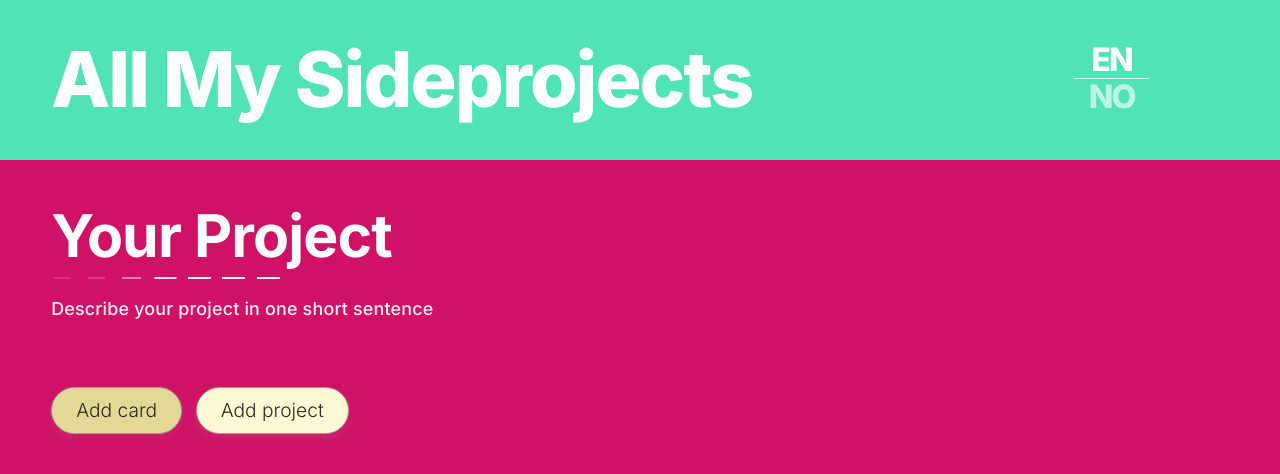
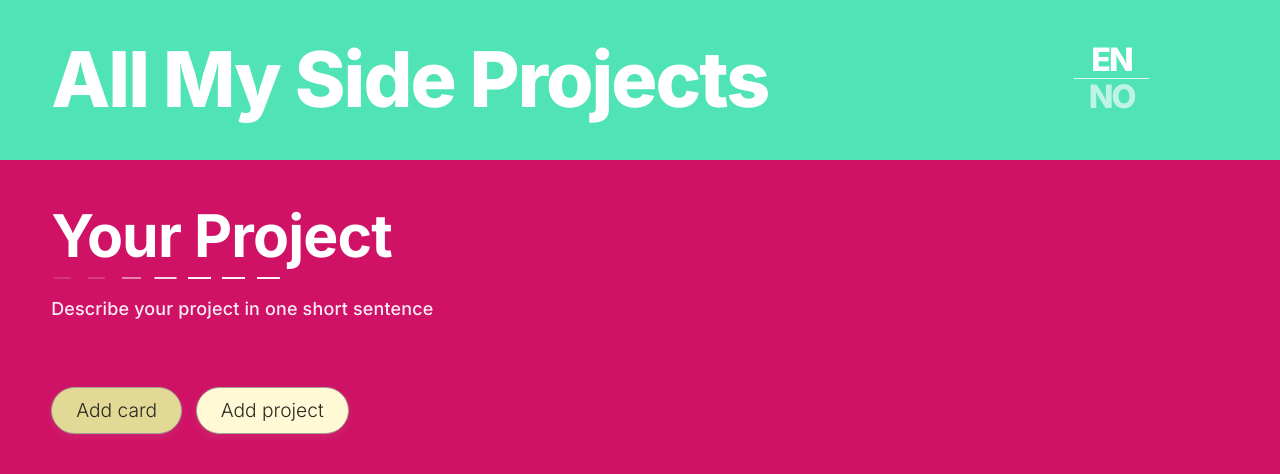
Before and after one commit to nataliakuntic/project-dashboard, a React (Vite) app: page / in a window 1280 px wide. Shown: the top 474 px of the page. Built offline with nearby package versions, Linux system fonts and the light colour scheme.

Commit message:
Adjust app title spacing

```diff
--- a/index.html
+++ b/index.html
@@ -3,7 +3,7 @@
   <head>
     <meta charset="UTF-8" />
     <meta name="viewport" content="width=device-width, initial-scale=1.0" />
-    <title>All My Sideprojects</title>
+    <title>All My Side Projects</title>
     <link rel="preconnect" href="https://fonts.googleapis.com" />
     <link rel="preconnect" href="https://fonts.gstatic.com" crossorigin />
     <link
--- a/src/App.tsx
+++ b/src/App.tsx
@@ -50,7 +50,7 @@ function App() {
       <header className="dashboard-hero">
         <div className="dashboard-shell dashboard-shell-hero">
           <div className="dashboard-hero-row">
-            <h1 className="dashboard-heading">All My Sideprojects</h1>
+            <h1 className="dashboard-heading">All My Side Projects</h1>
 
             <div className="dashboard-language-controls">
               <div className="dashboard-language-switch">
```
